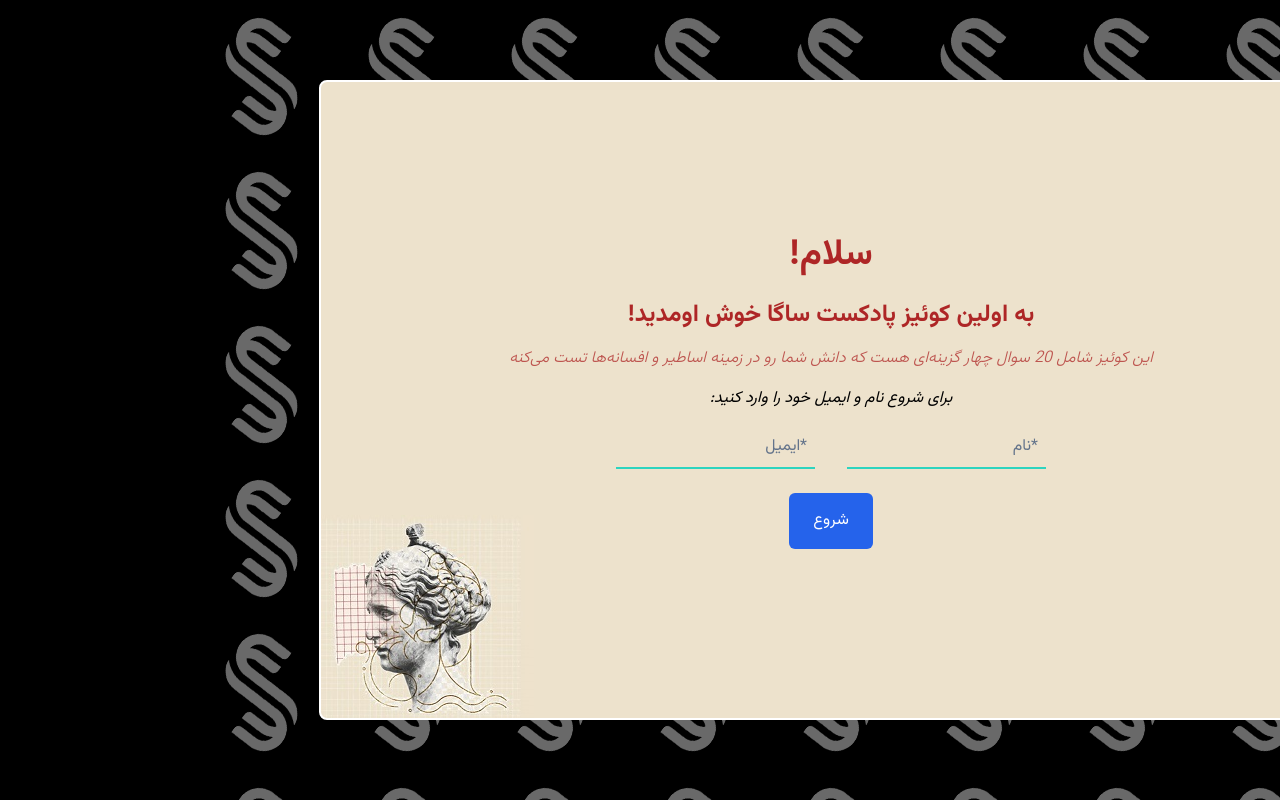
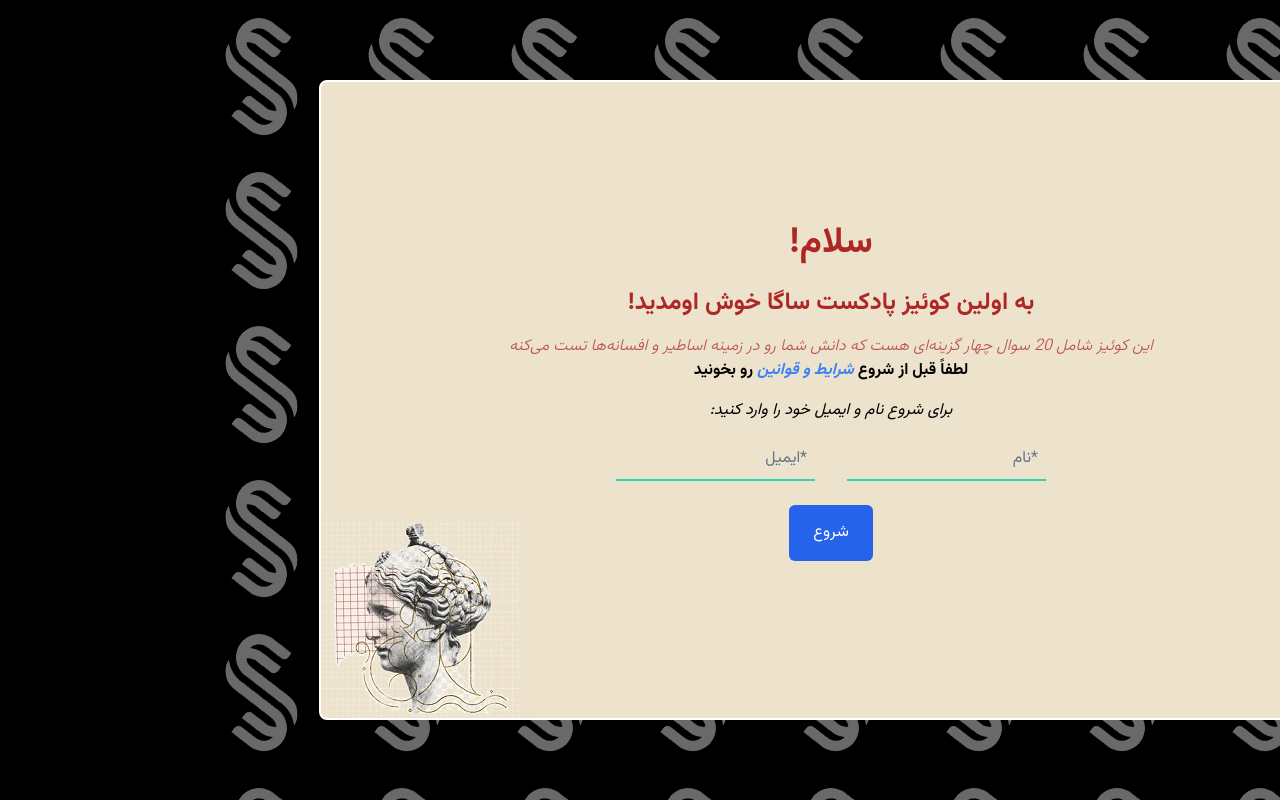
Before and after one commit to h-razavi/sagapodcast-quiz-1, a React (Vite) app: page / in a window 1280 px wide. Built offline with nearby package versions, Linux system fonts and the light colour scheme; no server answers.

Commit message:
created modal and form components

```diff
--- a/package.json
+++ b/package.json
@@ -13,7 +13,8 @@
     "@supabase/supabase-js": "^2.26.0",
     "framer-motion": "^10.12.22",
     "react": "^18.2.0",
-    "react-dom": "^18.2.0"
+    "react-dom": "^18.2.0",
+    "uuid": "^9.0.0"
   },
   "devDependencies": {
     "@types/react": "^18.2.14",
--- a/src/App.tsx
+++ b/src/App.tsx
@@ -6,36 +6,32 @@ import QuizResults from "./components/QuizResults";
 import Welcome from "./components/Welcome";
 import Final from "./components/Final";
 
-
-const supabaseUrl = "https://yetrqcdnkjcfcmsbaeei.supabase.co"
-const supabaseKey = import.meta.env.VITE_SUPABASE_KEY
-const supabase = createClient(supabaseUrl, supabaseKey)
+const supabaseUrl = "https://yetrqcdnkjcfcmsbaeei.supabase.co";
+const supabaseKey = import.meta.env.VITE_SUPABASE_KEY;
+const supabase = createClient(supabaseUrl, supabaseKey);
 
 function App() {
   const [currentComponentIndex, setCurrentComponentIndex] = useState(0);
 
-  console.log(supabaseKey)
-
   const score = Number(localStorage.getItem("userScore"));
-  const name = localStorage.getItem("name")
-  const email = localStorage.getItem("email")
-
-
-
-
-
+  const name = localStorage.getItem("name");
+  const email = localStorage.getItem("email");
 
   function handleComponentChange() {
-    if (currentComponentIndex < componentFlow.length-1) {
+    if (currentComponentIndex < componentFlow.length - 1) {
       setCurrentComponentIndex((prevComponentIndex) => prevComponentIndex + 1);
-    } else if (currentComponentIndex===componentFlow.length-1) {
-      setCurrentComponentIndex(0)
-      localStorage.clear()
+    } else if (currentComponentIndex === componentFlow.length - 1) {
+      setCurrentComponentIndex(0);
+      localStorage.clear();
     }
   }
 
-  async function handleSubmitData(){
-    const {error} = await supabase.from("users").insert({name,email,score}).select()
+  async function handleSubmitData() {
+    const { error } = await supabase
+      .from("users")
+      .insert({ name, email, score })
+      .select();
+    console.log(error);
     handleComponentChange()
   }
 
@@ -48,8 +44,7 @@ function App() {
   ];
 
   return (
-    <main className="flex min-h-screen flex-col items-center justify-center py-12 px-24  bg-welcomeBG bg-repeat overflow-scroll bg-fixed">
-
+    <main className="flex min-h-screen flex-col items-center justify-center py-12 px-24  bg-welcomeBG bg-repeat lg:overflow-hidden overflow-auto bg-fixed">
       {componentFlow[currentComponentIndex].component}
     </main>
   );
--- /dev/null
+++ b/src/components/Modal.tsx
@@ -0,0 +1,42 @@
+type Props = {
+    onCloseModal : ()=>void
+}
+
+function Modal({onCloseModal}: Props) {
+
+  return (
+    <div className="fixed z-10 inset-0 overflow-y-auto" aria-labelledby="modal-title" role="dialog" aria-modal="true">
+    <div className="flex items-end justify-center min-h-screen pt-4 px-4 pb-20 text-center sm:block sm:p-0">
+
+        <div className="fixed inset-0 bg-gray-500 bg-opacity-75 transition-opacity" aria-hidden="true"></div>
+
+        <span className="hidden sm:inline-block sm:align-middle sm:h-screen" aria-hidden="true">&#8203;</span>
+
+        <div className="inline-block align-middle bg-white rounded-lg overflow-hidden text-right shadow-xl transform transition-all sm:my-8 sm:align-middle sm:max-w-[50%] sm:w-full">
+            <div className="bg-white px-4 pt-5 pb-4 sm:p-6 sm:pb-4">
+                <div className="sm:flex sm:items-start">
+                    <div className="mt-3 text-center sm:mt-0 sm:ml-4 sm:text-right">
+                        <h3 className="text-lg leading-6 font-bold text-gray-900" id="modal-title">
+                        &#9756; شرایط و قوانین شرکت در قرعه‌کشی این کوئیز:
+                            <ul className='font-light italic text-md'>
+                                <li className='list-disc list-inside pr-4 my-4'>هر شخص فقط یک بار قادر به شرکت در این کوئیز است. در صورت تکرار فرد از قرعه‌کشی نهائی حذف می‌شود </li>
+                                <li className='list-disc list-inside pr-4 my-4'>مدت زمان این کوئیز از زمان فشردن دکمه شروع 5 دقیقه بوده و پس گذشت این زمان کوئیز خود به خود پایان می‌یابد. امتیاز شما پس از این زمان ثبت شده و قادر به ارسال آن برای شرکت در قرعه‌کشی خواهید بود </li>
+                                <li className='list-disc list-inside pr-4 my-4'> نکته مهم برای شرکت در قرعه‌کشی این که ارسال هدایا *فقط* برای داخل ایران امکان‌پذیر است </li>
+                                <li className='list-disc list-inside pr-4 my-4'>مهلت زمان شرکت در قرعه‌کشی تا تاریخ 15 مرداد 1402 خواهد بود و نتایجی که پس از این تاریخ ثبت گردند، در قرعه‌کشی شرکت داده نخواهند شد </li>
+                            </ul>
+                        </h3>
+                    </div>
+                </div>
+            </div>
+            <div className="bg-gray-50 px-4 py-3 sm:px-6 sm:flex sm:flex-row-reverse">
+                <button type="button" onClick={onCloseModal} className="w-full inline-flex justify-center rounded-md border border-transparent shadow-sm px-4 py-2 bg-blue-600 text-base font-medium text-white hover:bg-blue-700 focus:outline-none focus:ring-2 focus:ring-offset-2 focus:ring-blue-500 sm:ml-3 sm:w-auto sm:text-sm">
+                    متوجه شدم
+                </button>
+            </div>
+        </div>
+    </div>
+</div>
+  )
+}
+
+export default Modal
--- a/src/components/QuizResults.tsx
+++ b/src/components/QuizResults.tsx
@@ -1,17 +1,15 @@
 import { motion, AnimatePresence } from "framer-motion";
 import Container from "./Container";
 import Button from "./Button";
+
 
 type Props = {
   onNext: () => void;
 };
 
 function QuizResults({ onNext }: Props) {
-  const score = Number(localStorage.getItem("userScore"));
-  const name = localStorage.getItem("name")
-  const email = localStorage.getItem("email")
 
-
+let score = localStorage.getItem("userScore")
 
   return (
     <AnimatePresence>
--- /dev/null
+++ b/src/components/UserInfoForm.tsx
@@ -0,0 +1,67 @@
+import React , {useRef} from 'react'
+import {motion} from "framer-motion"
+import { useId } from 'react';
+import Button from './Button';
+
+type Props = {
+    onNext : ()=>void
+}
+
+function UserInfoForm({onNext}: Props) {
+    const nameInputRef = useRef<HTMLInputElement>(null);
+    const emailInputRef = useRef<HTMLInputElement>(null);
+    const storedEmail = localStorage.getItem("email");
+    const userID = localStorage.setItem("userID",useId());
+
+
+    //Get Username and Email in Form
+  function handleUserInfo(e: React.FormEvent<HTMLFormElement>) {
+    e.preventDefault();
+    const enteredName = nameInputRef.current!.value;
+    const enteredEmail = emailInputRef.current!.value;
+    const formIsValid =
+      enteredName.length > 5 &&
+      enteredEmail.length > 0 &&
+      enteredEmail.includes("@");
+    if (formIsValid) {
+      localStorage.setItem("name", nameInputRef.current!.value);
+      localStorage.setItem("email", emailInputRef.current!.value);
+      onNext();
+    } else if (storedEmail && storedEmail === enteredEmail) {
+      alert("شما قبلا با این ایمیل در کوئیز شرکت کرده اید");
+    } else {
+      alert("لطفا اطلاعات خود را به شکل صحیح وارد نمائید");
+    }
+  }
+
+
+  return (
+    <form className=" w-[50%]" onSubmit={handleUserInfo}>
+    <div className="flex flex-col lg:flex-row gap-8 justify-center">
+      <motion.input
+        whileFocus={{ scale: 1.2 }}
+        transition={{ duration: 0.5, type: "tween" }}
+        type="text"
+        ref={nameInputRef}
+        id="name"
+        placeholder="*نام"
+        className="p-2 bg-transparent border-b-2  border-teal-400 placeholder:text-slate-500"
+        required
+      />
+      <motion.input
+        whileFocus={{ scale: 1.2 }}
+        transition={{ duration: 0.5, type: "tween" }}
+        type="email"
+        ref={emailInputRef}
+        id="email"
+        placeholder="*ایمیل"
+        className="p-2 bg-transparent border-b-2  border-teal-400 placeholder:text-slate-500"
+        required
+      />
+    </div>
+    <Button>شروع</Button>
+  </form>
+  )
+}
+
+export default UserInfoForm
--- a/src/components/Welcome.tsx
+++ b/src/components/Welcome.tsx
@@ -1,33 +1,24 @@
-import { useRef } from "react";
+import { useState } from "react";
 import { motion } from "framer-motion";
 import Container from "./Container";
-import Button from "./Button";
+import Modal from "./Modal";
+import UserInfoForm from "./UserInfoForm";
 
 type Props = {
   onNext: () => void;
 };
 
 function Welcome({ onNext }: Props) {
-  const nameInputRef = useRef<HTMLInputElement>(null);
-  const emailInputRef = useRef<HTMLInputElement>(null);
-  const storedEmail = localStorage.getItem("email");
-  function handleUserInfo(e: React.FormEvent<HTMLFormElement>) {
-    e.preventDefault();
-    const enteredName = nameInputRef.current!.value;
-    const enteredEmail = emailInputRef.current!.value;
-    const formIsValid =
-      enteredName.length > 5 &&
-      enteredEmail.length > 0 &&
-      enteredEmail.includes("@");
-    if (formIsValid) {
-      localStorage.setItem("name", nameInputRef.current!.value);
-      localStorage.setItem("email", emailInputRef.current!.value);
-      onNext();
-    } else if (storedEmail && storedEmail === enteredEmail) {
-      alert("شما قبلا با این ایمیل در کوئیز شرکت کرده اید");
-    } else {
-      alert("لطفا اطلاعات خود را به شکل صحیح وارد نمائید");
+  const [modalIsOpen, setModalIsOpen] = useState(false);
+
+
+  //Modal open/close functions
+  function handleOpenModal() {
+    setModalIsOpen(true);
   }
+
+  function handleCloseModal() {
+    setModalIsOpen(false);
   }
 
   return (
@@ -42,36 +33,24 @@ function Welcome({ onNext }: Props) {
         <h2 className="text-2xl font-bold my-4 text-question">
           به اولین کوئیز پادکست ساگا خوش اومدید!
         </h2>
-          <p className="font-light italic text-question opacity-75">
+        <p className="font-light italic text-question opacity-75 mx-8">
           این کوئیز شامل 20 سوال چهار گزینه‌ای هست که دانش شما رو در زمینه
           اساطیر و افسانه‌ها تست می‌کنه
         </p>
+        <p className="font-bold">
+          لطفاً قبل از شروع{" "}
+          <span
+            onClick={handleOpenModal}
+            className="italic text-blue-500 cursor-pointer"
+          >
+            شرایط و قوانین{" "}
+          </span>
+          {" "}
+          رو بخونید
+        </p>
         <p className="my-4 italic">برای شروع نام و ایمیل خود را وارد کنید:</p>
-          <form className=" w-[50%]" onSubmit={handleUserInfo}>
-            <div className="flex flex-col lg:flex-row gap-8 justify-center">
-              <motion.input
-                whileFocus={{ scale: 1.2 }}
-                transition={{ duration: 0.5, type: "tween" }}
-                type="text"
-                ref={nameInputRef}
-                id="name"
-                placeholder="*نام"
-                className="p-2 bg-transparent border-b-2  border-teal-400 placeholder:text-slate-500"
-                required
-              />
-              <motion.input
-                whileFocus={{ scale: 1.2 }}
-                transition={{ duration: 0.5, type: "tween" }}
-                type="email"
-                ref={emailInputRef}
-                id="email"
-                placeholder="*ایمیل"
-                className="p-2 bg-transparent border-b-2  border-teal-400 placeholder:text-slate-500"
-                required
-              />
-            </div>
-            <Button>شروع</Button>
-          </form>
+        <UserInfoForm onNext={onNext} />
+        {modalIsOpen && <Modal onCloseModal={handleCloseModal} />}
       </Container>
     </motion.section>
   );
```
Also changed, not shown: 1 other file (tests, documents, lock files or other folders). Lines whose indentation alone changed are shown as unchanged.
